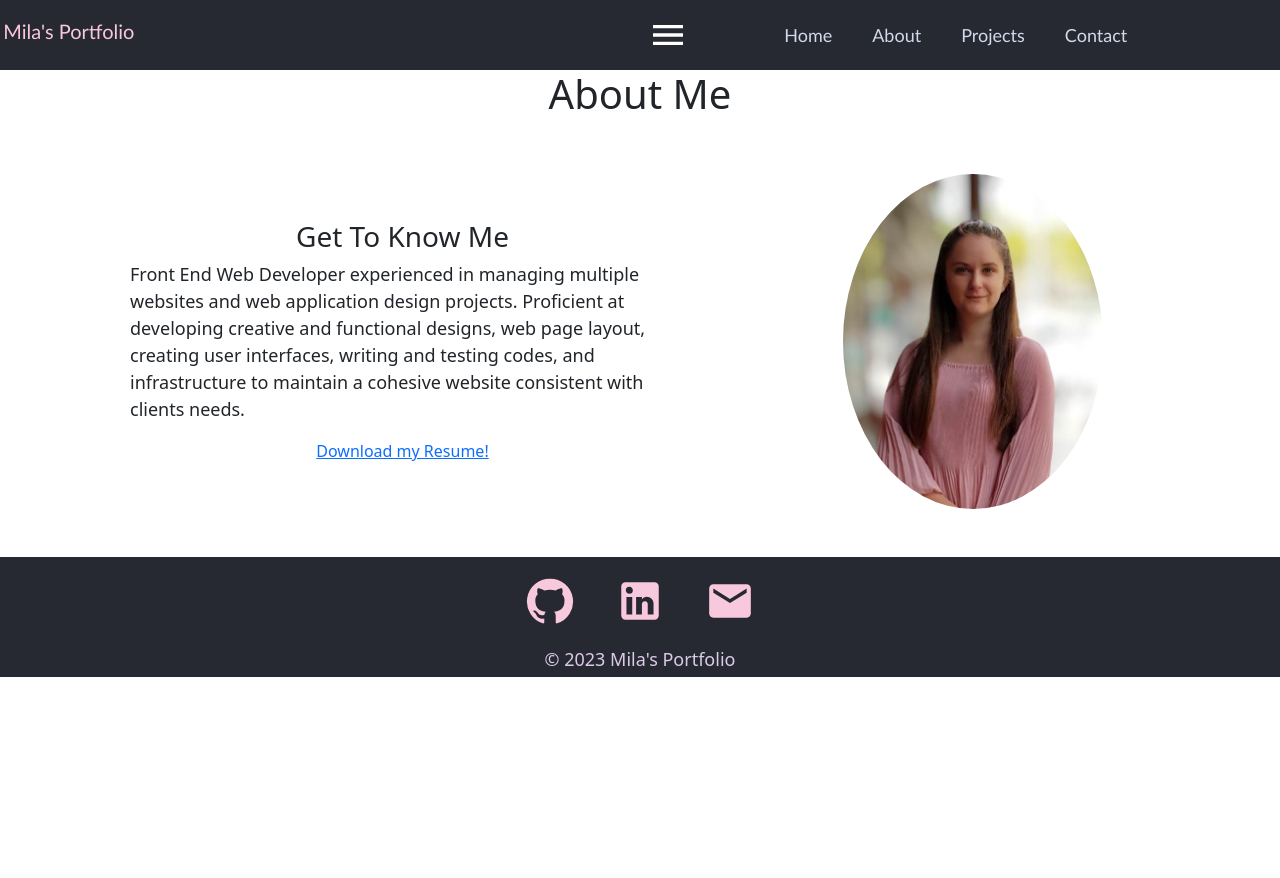
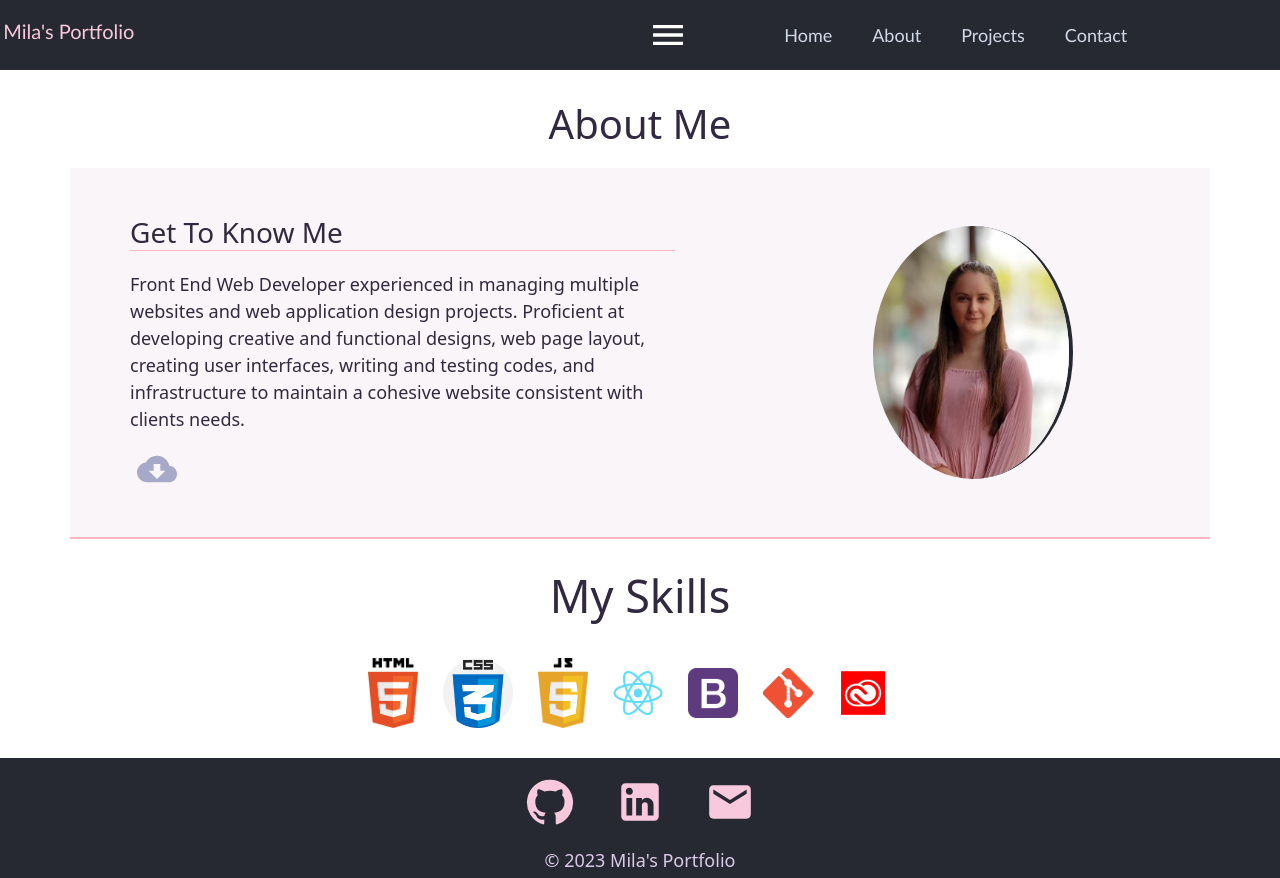
Before and after one commit to milla56/Lubomila-s-React-Portfolio, a React (Create React App) app in the folder myapp/: page /about in a window 1280 px wide. Before the commit the page ends 800 px from the top, so only its background shows below. Built offline with nearby package versions, Linux system fonts and the light colour scheme.

Commit message:
about me page styled

```diff
--- a/myapp/src/pages/About.js
+++ b/myapp/src/pages/About.js
@@ -2,6 +2,8 @@ import React from 'react';
 import "../styles/about.css"
 
 import { Container} from "react-bootstrap";
+
+import CloudDownloadIcon from '@mui/icons-material/CloudDownload';
 
 // Images
 import myphoto from '../images/myphoto.jpg'
@@ -22,28 +24,31 @@ const About = () => {
     <div className="row align-items-center" id="pannel">
         <div className="col-lg-5 order-lg-2">
           <div className="p-5">
-            <img className="img-fluid rounded-circle" src={myphoto} alt="self portrait"/>
+            <img className='img-fluid' src={myphoto} alt="self portrait"/>
           </div>
         </div>
-        <div class="col-lg-7 order-lg-1">
-          <div class="p-5">
-            <h3 class="name">Get To Know Me</h3>
+        <div className="col-lg-7 order-lg-1">
+          <div className="p-5">
+            <h3 className="knowMe">Get To Know Me</h3>
             <p>Front End Web Developer experienced in managing multiple websites
                 and web application design projects.
                 Proficient at developing creative and functional designs, web page layout,
                 creating user interfaces, writing and testing codes,
                 and infrastructure
                 to maintain a cohesive website consistent with clients needs.</p>
-            <a href="https://drive.google.com/file/d/1ekJTwcekC7yv7IO-f22gjGo4TpjPtIDB/view?usp=share_link" class="btn1 btn-lg btn-outline-light">
-              <i class="fa fa-download" aria-hidden="true" id="download"></i>
-               Download my Resume!</a>
+
+                <a className='resumeIcon'  target="_blank" href="https://drive.google.com/file/d/1l0RkUhPcVB8AvKVrX1WvXJbMnW_dMiqV/view?usp=sharing">
+			             <CloudDownloadIcon />
+		                 	</a>
 
 
           </div>
         </div>
       </div>
       </Container>
-  {/* <h2> My Skills</h2>
+
+
+  <h2 className='skills-title'> My Skills</h2>
   <img
     className = "html"
     src={html}
@@ -77,7 +82,7 @@ const About = () => {
    <img
     className = "adobe"
     src={adobe}
-    alt="adobe,icon" /> */}
+    alt="adobe,icon" />
   </div>
 
   );
--- a/myapp/src/styles/about.css
+++ b/myapp/src/styles/about.css
@@ -1,9 +1,116 @@
-.img-fluid{
-  width: 260px;
+:root {
+  --text: #DCCAE9;
+  --softpurple: #A6A9C8;
+  --text2: #D3D9E9;
+  --dark: #31293F;
+  --dark2: #272932;
+  --middletone: #554D74;
+  --button: #FFB6C1;
+  --hotpink: 	#FF69B4;
+  --pastel: #F8C8DC;
+  --lightpink: #faf5f8;
 }
 
+
+.img-fluid{
+  width: 200px;
+  border-radius: 50%;
+  border-right: 4px solid var(--dark2);
+}
+/* TEXT */
+.aboutme h1{
+  color: var(--dark);
+  margin-top: 30px;
+  margin-bottom: 20px;
+}
 p{
   text-align: left;
   font-size: 18px;
+  color: var(--dark);
+  margin-bottom: 15px;
+}
+
+.knowMe{
+  text-align: left;
+  margin-bottom: 25px;
+  color: var(--dark);
+  border-bottom: 1px solid var(--button);
+}
+
+/* DOWNLOAD ICON */
+.resumeIcon svg{
+  font-size: 40px;
+  color: var(--softpurple);
+  margin-left: -90%;
+
 
 }
+
+.resumeIcon svg:hover{
+  transform: scale(1.5);
+  color: var(--dark);
+}
+
+.knowMe{
+  text-align: left;
+  margin-bottom: 20px;
+}
+
+
+.info{
+  background-color: var(--lightpink);
+  border-bottom: 2px solid var(--button);
+  height: 100%;
+  width: 100%;
+
+}
+
+/* SKILLS IMAGES */
+.skills-title{
+  color: var(--dark);
+  margin-top: 30px;
+  margin-bottom: 35px;
+  font-size: 45px;
+}
+
+.html{
+  width: 50px;
+  margin-right: 25px;
+  margin-bottom: 30px;
+}
+
+.css{
+  width: 70px;
+  margin-right: 25px;
+  margin-bottom: 30px;
+}
+
+.javascript{
+  width: 50px;
+  margin-right: 25px;
+  margin-bottom: 30px;
+}
+
+.react{
+  width: 50px;
+  margin-right: 25px;
+  margin-bottom: 30px;
+}
+
+.bootstrap{
+  width: 50px;
+  margin-right: 25px;
+  margin-bottom: 30px;
+}
+
+.git{
+  width: 50px;
+  margin-right: 25px;
+  margin-bottom: 30px;
+}
+
+.adobe{
+  width: 50px;
+  margin-right: 25px;
+  margin-bottom: 30px;
+}
```
